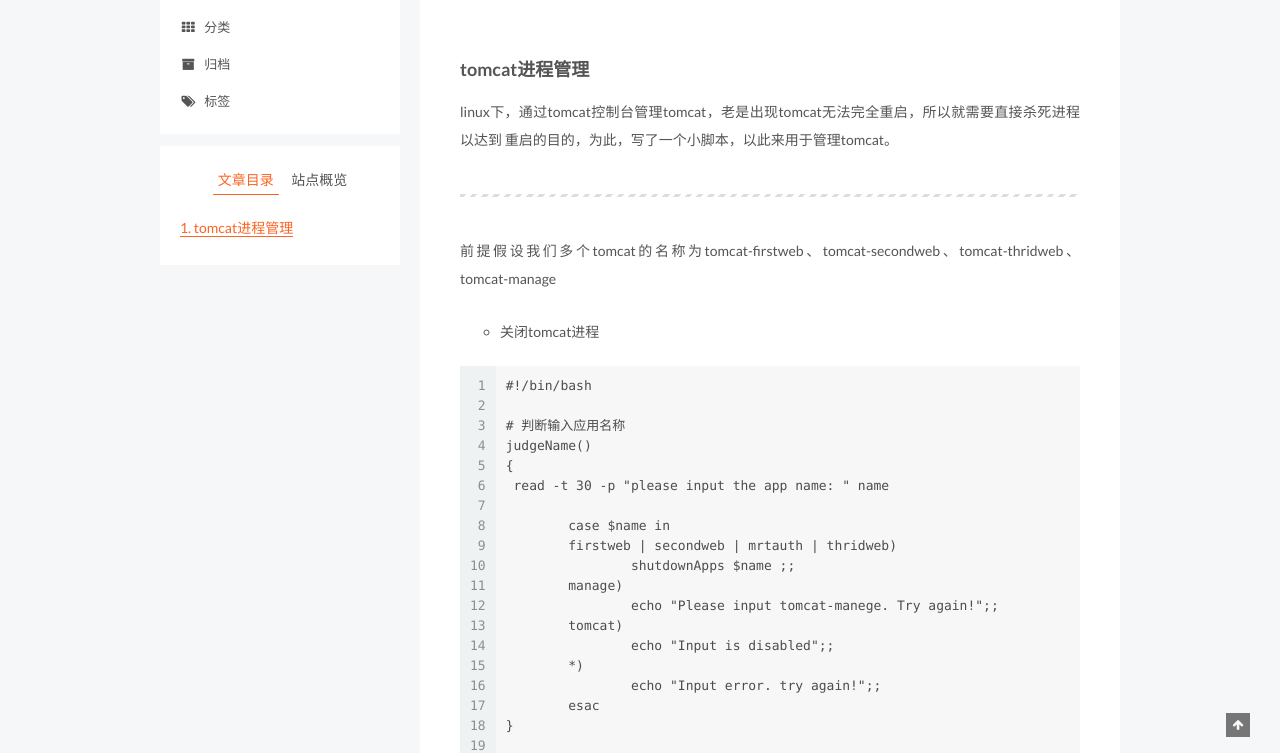
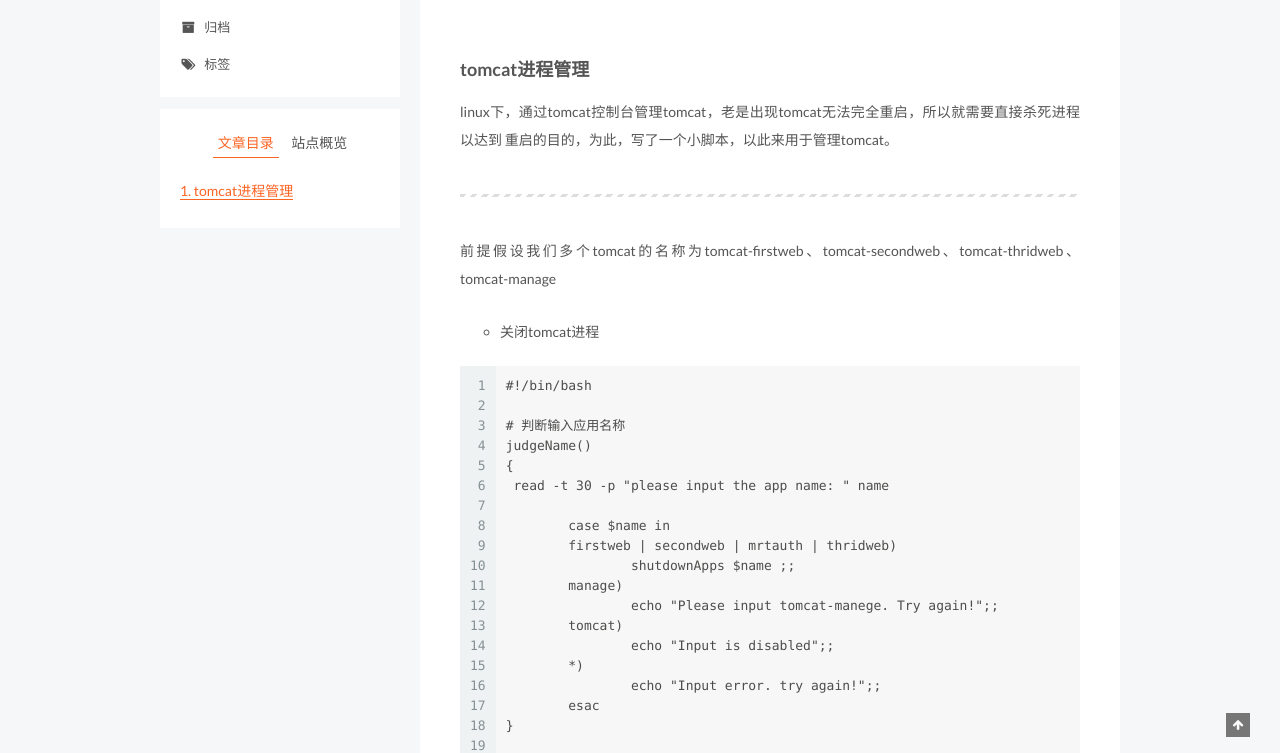
Before and after one commit to dreamertn9527/dreamertn9527.github.io, a plain HTML site: page 2017/03/11/linux下tomcat进程管理/index.html in a window 1280 px wide. Shown: the part 163-916 px from the top of the page. Drawn offline with Linux system fonts and the light colour scheme.

Commit message:
Site updated: 2017-03-11 17:14:46

```diff
--- a/2017/03/11/linux下tomcat进程管理/index.html
+++ b/2017/03/11/linux下tomcat进程管理/index.html
@@ -215,16 +215,6 @@
               <i class="menu-item-icon fa fa-fw fa-home"></i> <br />
 
             首页
-          </a>
-        </li>
-
-
-        <li class="menu-item menu-item-categories">
-          <a href="/categories" rel="section">
-
-              <i class="menu-item-icon fa fa-fw fa-th"></i> <br />
-
-            分类
           </a>
         </li>
 
```
Also changed, not shown: archives/2017/03/index.html (+0 -10 lines), archives/2017/index.html (+0 -10 lines), archives/index.html (+0 -10 lines), categories/linux/index.html (+0 -10 lines), index.html (+0 -10 lines), tags/tomcat/index.html (+0 -10 lines).
